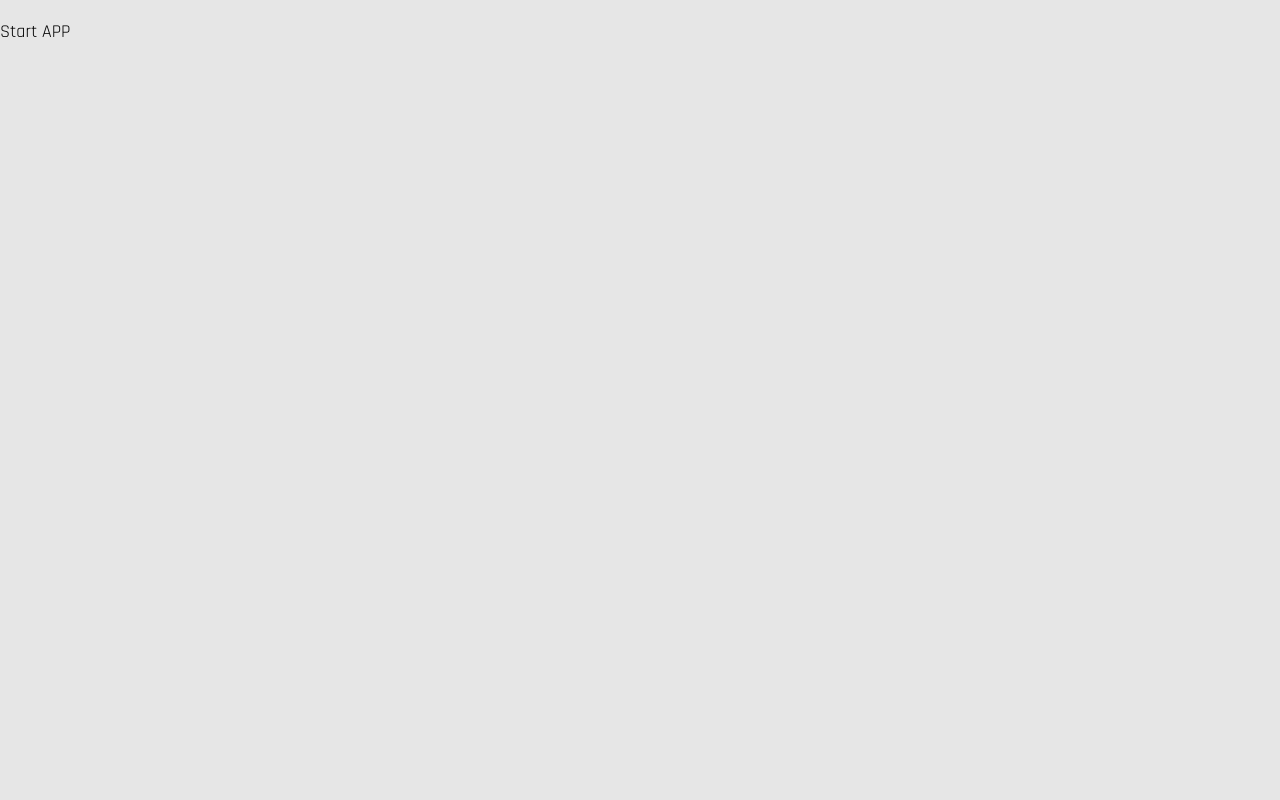
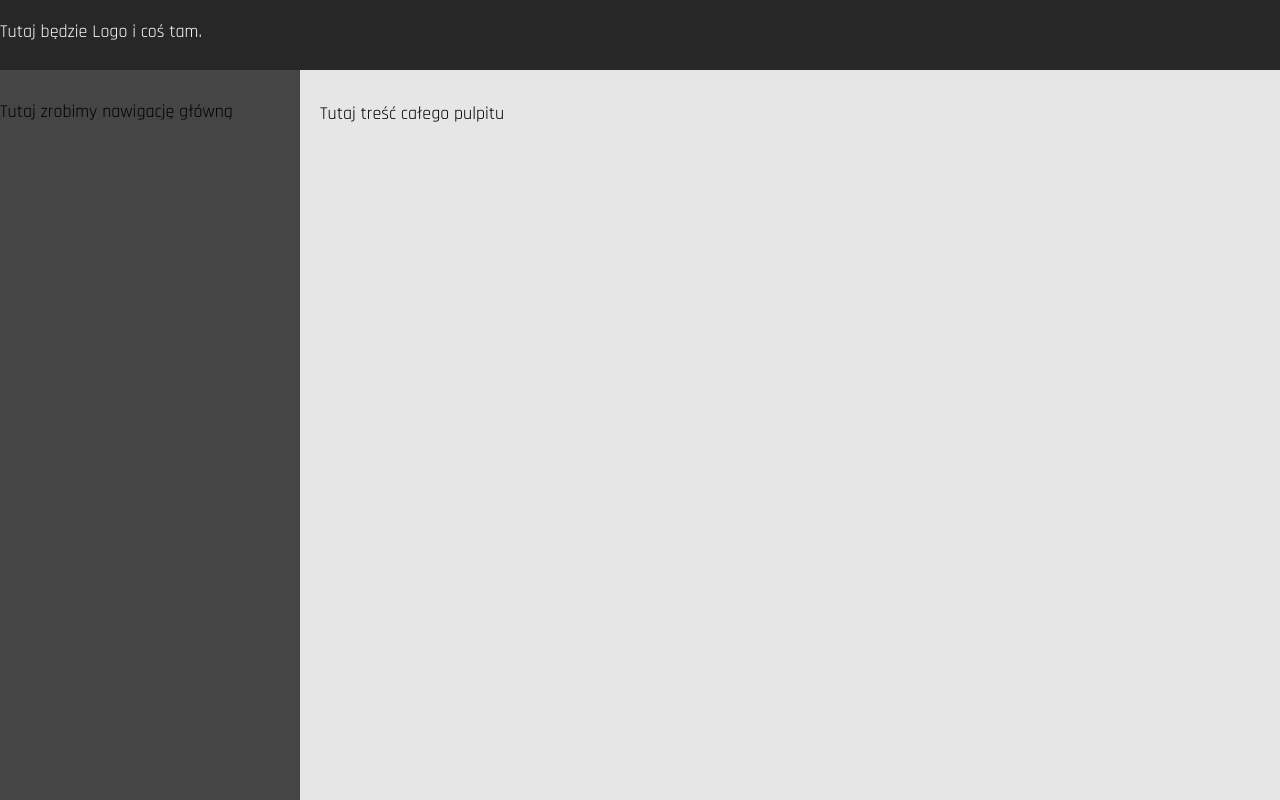
Before and after one commit to Maciej86/dashboard, a React (Create React App) app: page / in a window 1280 px wide. Built offline with nearby package versions, Linux system fonts and the light colour scheme.

Commit message:
Breakdown of the application

```diff
--- a/src/App.tsx
+++ /dev/null
@@ -1,3 +0,0 @@
-export const App = () => {
-  return <p>Start APP</p>;
-};
--- /dev/null
+++ b/src/core/App.tsx
@@ -0,0 +1,13 @@
+import { Bar } from "../features/Bar";
+import { Navigation } from "../features/Navigation";
+import { Section } from "./styled";
+
+export const App = () => {
+  return (
+    <main>
+      <Bar />
+      <Navigation />
+      <Section>Tutaj treść całego pulpitu</Section>
+    </main>
+  );
+};
--- /dev/null
+++ b/src/core/styled.ts
@@ -0,0 +1,5 @@
+import styled from "styled-components";
+
+export const Section = styled.section`
+  padding: 100px 15px 15px 320px;
+`;
--- /dev/null
+++ b/src/features/Bar/index.tsx
@@ -0,0 +1,9 @@
+import { Header } from "./styled";
+
+export const Bar = () => {
+  return (
+    <Header>
+      <p>Tutaj będzie Logo i coś tam.</p>
+    </Header>
+  );
+};
--- /dev/null
+++ b/src/features/Bar/styled.ts
@@ -0,0 +1,10 @@
+import styled from "styled-components";
+
+export const Header = styled.header`
+  position: fixed;
+  width: 100%;
+  height: 70px;
+  background: rgb(39, 39, 39);
+  color: rgb(253, 253, 253);
+  z-index: 10;
+`;
--- /dev/null
+++ b/src/features/Navigation/index.tsx
@@ -0,0 +1,9 @@
+import { Nav } from "./styled";
+
+export const Navigation = () => {
+  return (
+    <Nav>
+      <p>Tutaj zrobimy nawigację główną</p>
+    </Nav>
+  );
+};
--- /dev/null
+++ b/src/features/Navigation/styled.ts
@@ -0,0 +1,9 @@
+import styled from "styled-components";
+
+export const Nav = styled.nav`
+  position: fixed;
+  width: 300px;
+  height: 100%;
+  background: rgb(69, 69, 69);
+  padding-top: 80px;
+`;
--- a/src/index.tsx
+++ b/src/index.tsx
@@ -1,8 +1,8 @@
 import React from "react";
 import ReactDOM from "react-dom/client";
-import { App } from "./App";
+import { App } from "./core/App";
 import { Normalize } from "styled-normalize";
-import { GlobalStyle } from "./GlobalStyle";
+import { GlobalStyle } from "./core/GlobalStyle";
 import reportWebVitals from "./reportWebVitals";
 
 const root = ReactDOM.createRoot(
```
Also changed, not shown: src/core/GlobalStyle.ts (renamed from src/GlobalStyle.ts), 1 other file (tests, documents, lock files or other folders).
